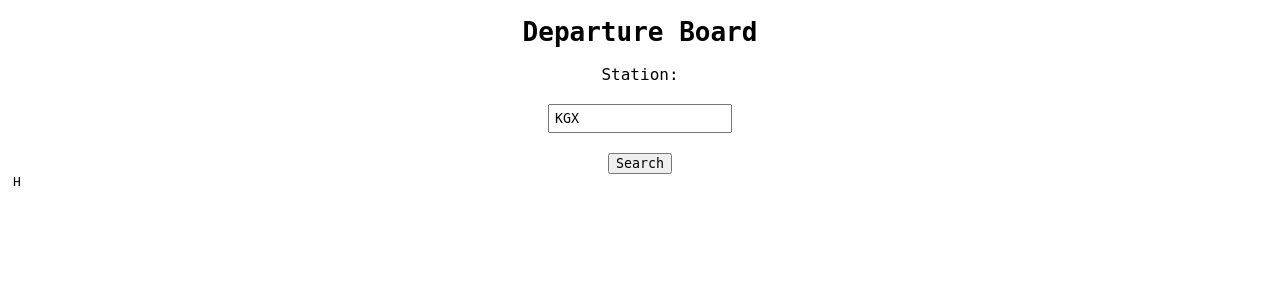
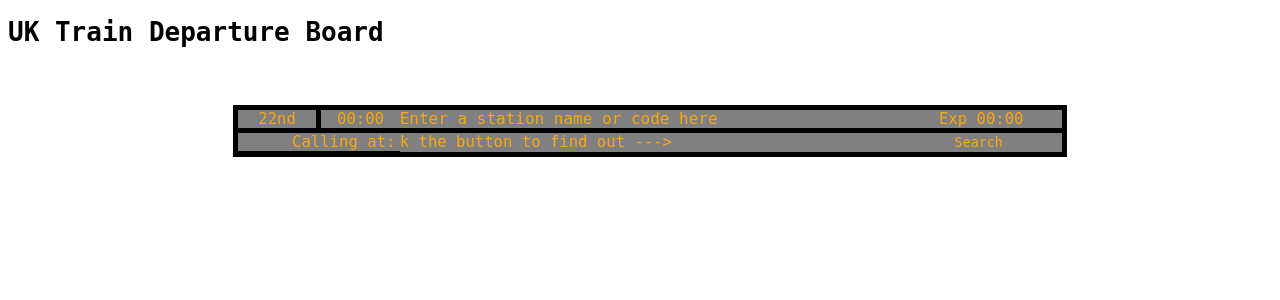
Before and after one commit to Mxtt-smith/DepartureDashboardApp, a Flask app: page / in a window 1280 px wide. Shown: the top 300 px of the page. Run offline with Flask 3, Linux system fonts and the light colour scheme; data that the repository does not hold is empty.

Commit message:
Board form added to index

```diff
--- a/static/main.css
+++ b/static/main.css
@@ -123,6 +123,50 @@
     margin-top: 5px;
     margin-bottom: 5px;
 }
+.middle .stationInput{
+    position: relative;
+    width: 100%;
+    padding: 0px;
+    height: 18.67px;
+    text-align: left;
+    color: rgb(247, 167, 18);
+    background-color: grey;
+    border-color: grey;
+    border-radius: 0px;
+    z-index: 100;
+    margin-top: 5px;
+    margin-bottom: 5px;
+    left: 0px;
+    border-top: 0px;
+    border-bottom: 0px;
+    border-left: 0px;
+}
+::placeholder{
+    color:rgb(247, 167, 18);
+    font-family: monospace;
+    font-size: larger;
+
+}
+.rightThird .searchButton{
+    position: relative;
+    margin-right: 5px;
+    background-color: grey;
+    z-index: 100;
+    color:rgb(247, 167, 18);
+    bottom:0px;
+    margin-top: 5px;
+    height: 18.67px;
+    padding-top: 0px;
+    padding-left: 0px;
+    padding-bottom: 0px;
+    padding-right: 0px;
+    width: 100%;
+    border-top: 0px;
+    border-bottom: 0px;
+    border-left: 0px;
+    border-right: 0px;
+    right: 5px;
+}
 .rightThird .platform{
     margin-right: 5px;
     background-color: grey;
@@ -153,6 +197,9 @@
     margin-bottom: 10px;
 }
 .scrollingText {
+    position: relative;
+    top: 0px;
+    height: 100%;
     overflow: hidden;
     white-space: nowrap;
     overflow: hidden;
--- a/templates/homeTest.html
+++ b/templates/homeTest.html
@@ -37,8 +37,6 @@
 
 
             </div>
-        <!-- <input class="departureInput" type="text" id="stationBox" name="stationBox" value="KGX"><br>
-        <button class="stdButton" type="submit">Search</button> -->
     </form>
     <style>
         *{
--- a/templates/index.html
+++ b/templates/index.html
@@ -7,16 +7,40 @@
     <title>Dashboard</title>
 </head>
 <body onload="sendWindowSize()">
-    <div class="searchForm">
-    <h1 class="dashTitle">Departure Board</h1>
-    <div class="selectorForm">
+    <h1>UK Train Departure Board</h1>
+    <form id="stationSelector" action="{{ url_for('result') }}" method="POST">
+        <div class="baseBoard">
+            <div class="leftThird">
+                <div class="leftThirdSplit">
+                    <div class="order">
+                    22nd
+                    </div>
+                    <div class="scheduledArrival">
+                        00:00
+                    </div>
+                </div>
+                <div class="callingAt">
+                Calling at:&nbsp;
+                </div>
+            </div>
+            <div class="middle">
+                    <input class="stationInput" type="text" id="stationBox" name="stationBox" value="" placeholder="Enter a station name or code here"><br>
+                <div class="textContainer">
+                    <div class="scrollingText">
+                        &nbsp;&nbsp;&nbsp;&nbsp;&nbsp;&nbsp;&nbsp;Click the button to find out ---&gt;
+                    </div>
+                </div>
+            </div>
+            <div class="rightThird">
+                <div class="expected">
+                    Exp 00:00
+                </div>
+                <button class="searchButton" type="submit">Search</button>
 
-        <form id="stationSelector" action="{{ url_for('result') }}" method="POST">
-            <label class="stdLabel"for="stationBox">Station:</label><br>
-            <input class="departureInput" type="text" id="stationBox" name="stationBox" value="KGX"><br>
-            <button class="stdButton" type="submit">Search</button>
-        </form>
-    <script src="https://code.jquery.com/jquery-3.6.2.js"></script>
+
+            </div>
+    </form>
+        <script src="https://code.jquery.com/jquery-3.6.2.js"></script>
     <script>
         function sendWindowSize(){
             width = window.innerWidth;
@@ -28,10 +52,6 @@
         }
 
     </script>
-    <div>
-    <div>
-        <div class="test">
-            H
-        </div>
+
 </body>
 </html>
```
